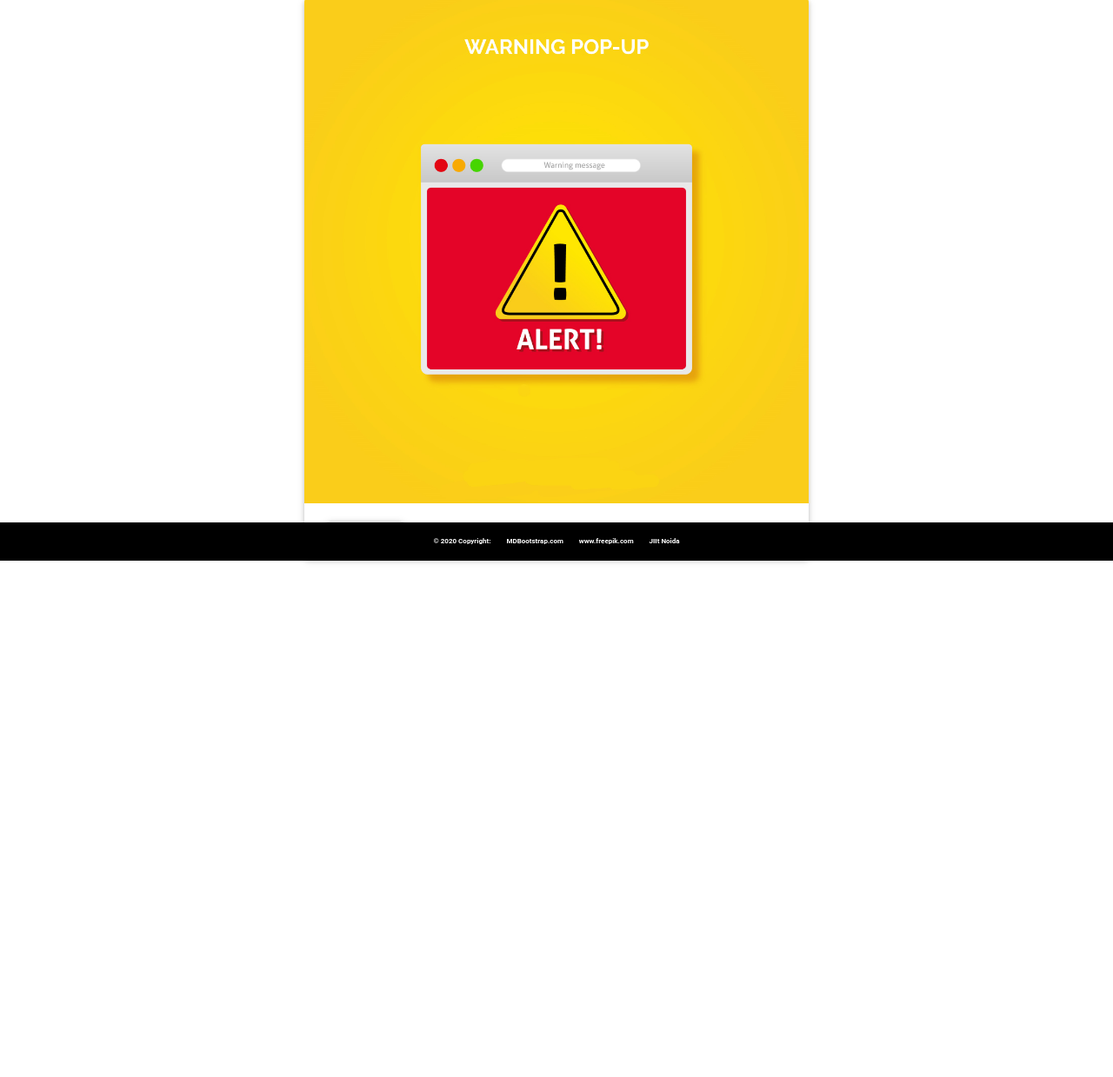
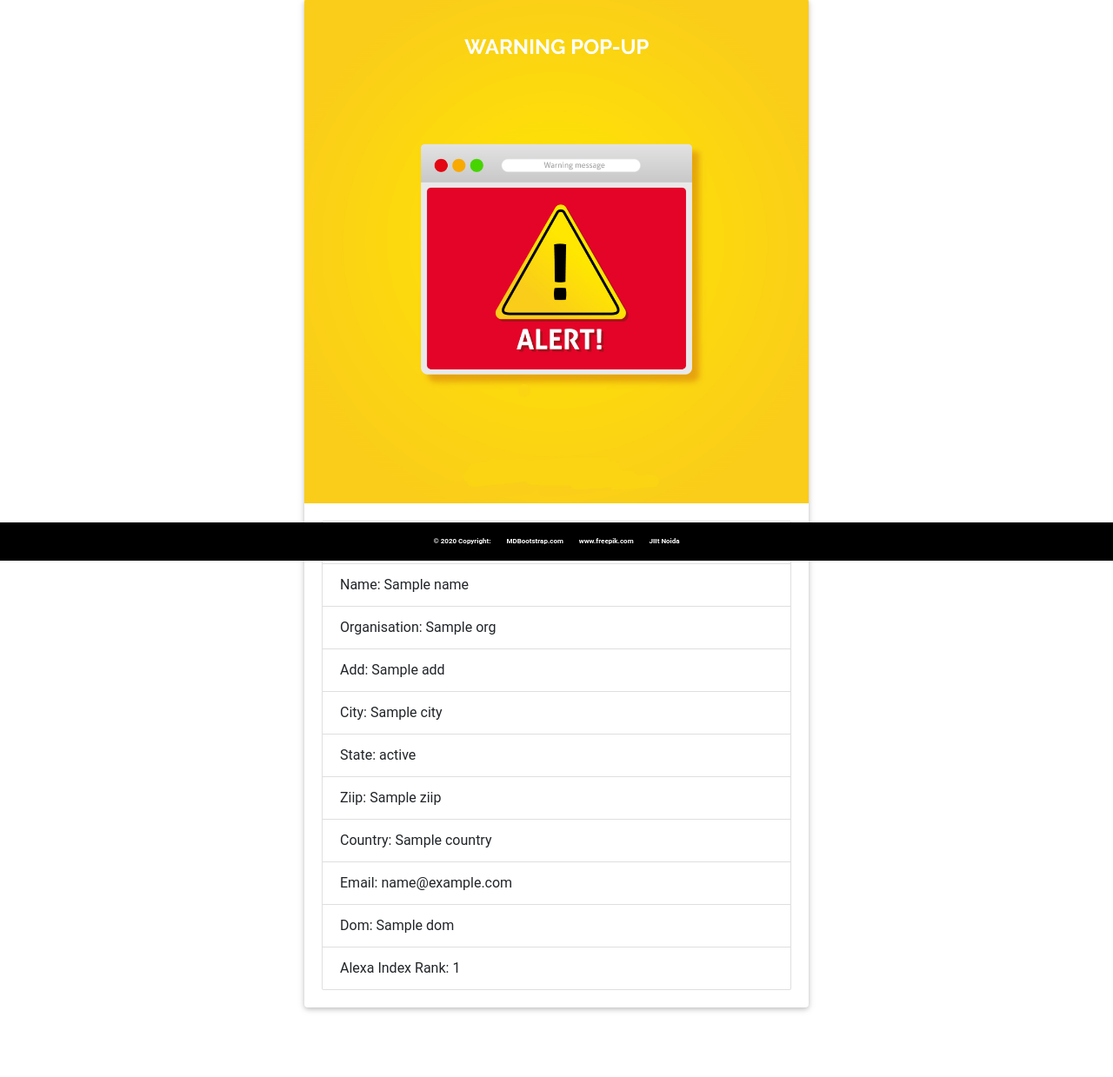
Before and after one commit to abhisheksaxena1998/Malicious-Urlv5, a Django app: template templates/result.html in a window 1280 px wide. Shown: the part 155-1394 px from the top of the page at 87% size. Before the commit the page ends 803 px from the top, so only its background shows below. Run offline with Django 3.2, Linux system fonts and the light colour scheme; the template is opened without the code that fills it: most values are stand-ins (such as "Sample title", 1, 10 or a date in 2020); parts of the project's set-up code (start-up, migrations or seed data) failed here and were passed over; some libraries are stand-ins or nearby versions.

Commit message:
file added

```diff
--- a/myapp/views.py
+++ b/myapp/views.py
@@ -85,6 +85,7 @@ def result(request):
         #nm=request.GET['url']
 
         text=request.GET['url']
+
         if text.startswith('https://') or text.startswith('http://'):
 
             if len(text)<=9:
@@ -258,7 +259,10 @@ def result(request):
 
             tags = list(filter(lambda x: x!="Not Found",tags))
             tags.append(text)
-
+            obj = Url()
+            obj.link = text
+            obj.result = te
+            obj.save()
             return render(request,'result.html',{'result':'Real-time analysis successfull','f2':te,'mal': mal,'text':text,'name':name,
                     'org':org,
                     'add':add,
--- a/templates/list.html
+++ b/templates/list.html
@@ -11,7 +11,7 @@
         </form>
         </div>
     </div>
-    <div class="row">
+    <div class="row" style="margin-bottom: 5rem;">
         <div class="col-md-12 table-responsive text-nowrap" style="margin: 0 auto;">
             <table class="table">
                 <thead>
--- a/templates/result.html
+++ b/templates/result.html
@@ -28,12 +28,21 @@
                             </div>
 
                             <!-- Card content -->
-                            <div class="card-body">
+                            <div class="card-body card-text">
                                 <!-- Text -->
-                                {% for tag in tags %}
-                                <span class="badge badge-pill badge-light"
-                                    style="font-size: 1rem;margin-right: 1rem;">{{tag}}</span>
-                                {% endfor %}
+                                <ul class="list-group">
+                                    <li class="list-group-item">Link: {{text}}</li>
+                                    <li class="list-group-item">Name: {{name}}</li>
+                                    <li class="list-group-item">Organisation: {{org}}</li>
+                                    <li class="list-group-item">Add: {{add}}</li>
+                                    <li class="list-group-item">City: {{city}}</li>
+                                    <li class="list-group-item">State: {{state}}</li>
+                                    <li class="list-group-item">Ziip: {{ziip}}</li>
+                                    <li class="list-group-item">Country: {{country}}</li>
+                                    <li class="list-group-item">Email: {{emails}}</li>
+                                    <li class="list-group-item">Dom: {{dom}}</li>
+                                    <li class="list-group-item">Alexa Index Rank: {{rank}}</li>
+                                  </ul>
                             </div>
 
                         </div>
@@ -64,10 +73,19 @@
                                 <!-- Card content -->
                                 <div class="card-body">
                                     <!-- Text -->
-                                    {% for tag in tags %}
-                                    <span class="badge badge-pill badge-light"
-                                        style="font-size: 1rem;margin-right: 1rem;">{{tag}}</span>
-                                    {% endfor %}
+                                    <ul class="list-group">
+                                        <li class="list-group-item">Link: {{text}}</li>
+                                        <li class="list-group-item">Name: {{name}}</li>
+                                        <li class="list-group-item">Organisation: {{org}}</li>
+                                        <li class="list-group-item">Add: {{add}}</li>
+                                        <li class="list-group-item">City: {{city}}</li>
+                                        <li class="list-group-item">State: {{state}}</li>
+                                        <li class="list-group-item">Ziip: {{ziip}}</li>
+                                        <li class="list-group-item">Country: {{country}}</li>
+                                        <li class="list-group-item">Email: {{emails}}</li>
+                                        <li class="list-group-item">Dom: {{dom}}</li>
+                                        <li class="list-group-item">Alexa Index Rank: {{rank}}</li>
+                                      </ul>
                                 </div>
 
                             </div>
```
Also changed, not shown: db.sqlite3.
